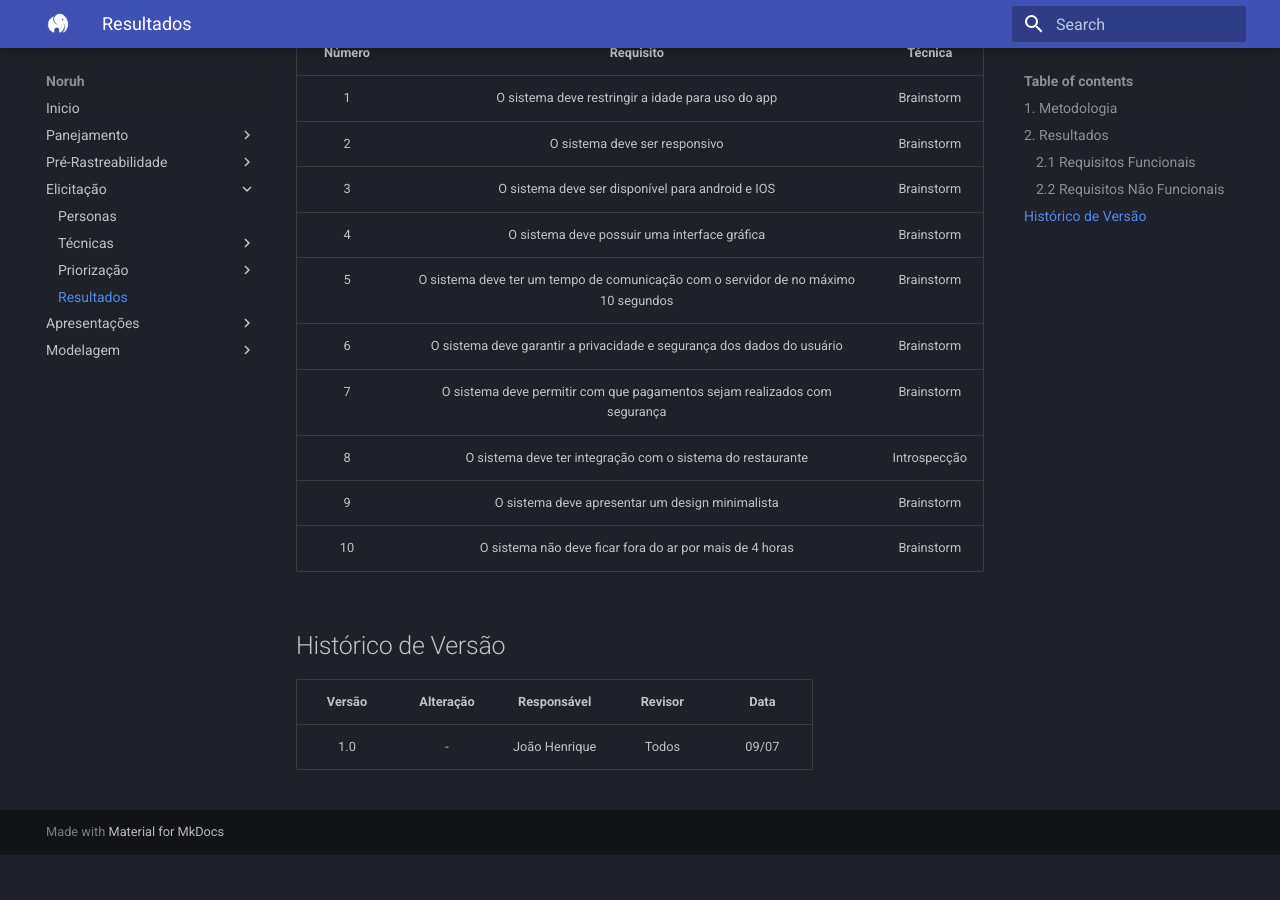
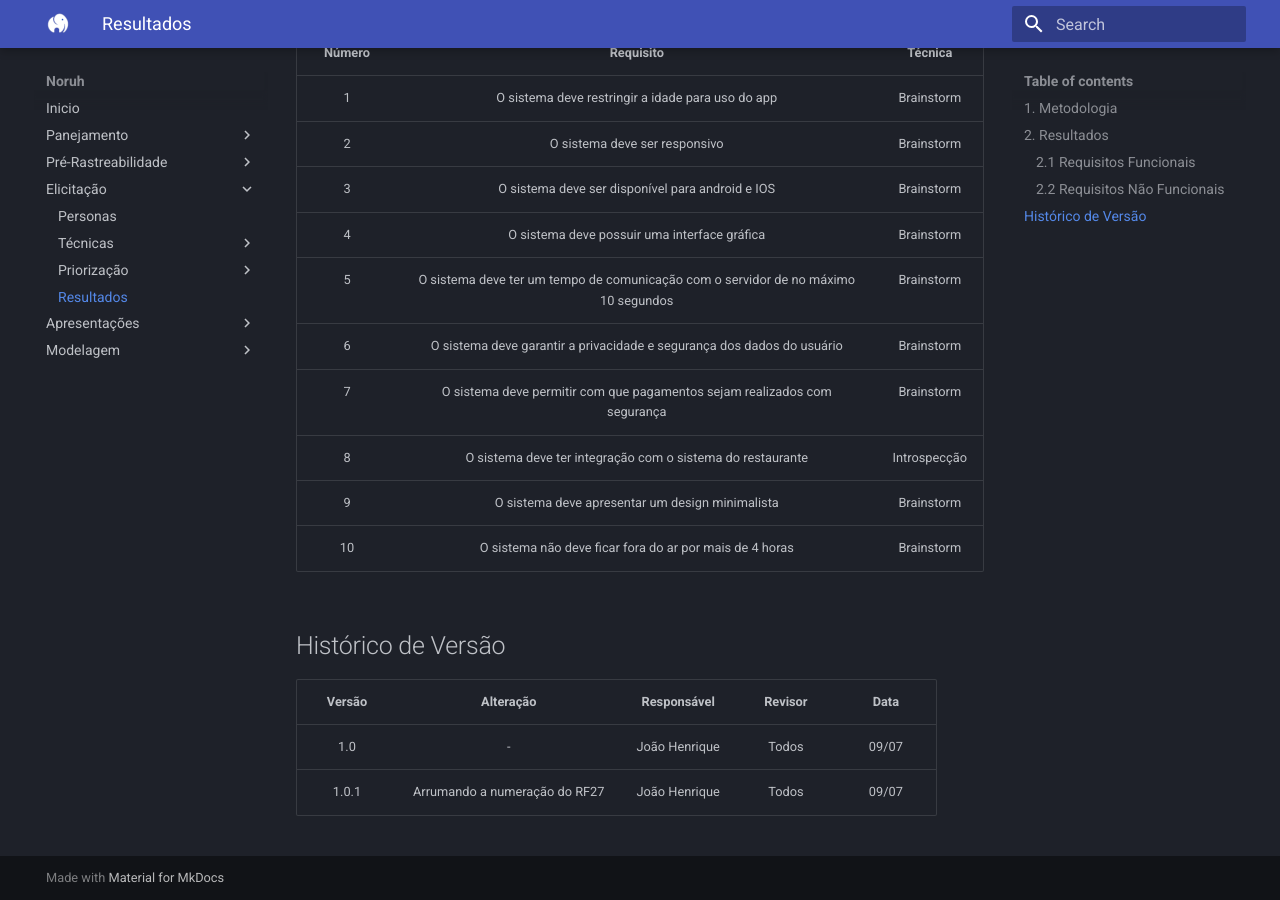
Before and after one commit to Thiab394/2022.1-Noruh, an MkDocs documentation site: the page built from docs/elicitacao/resultados.md, in a window 1280 px wide and 900 px high, scrolled down 2240 px. Built offline with MkDocs 1.6.1 and Material for MkDocs 9.7.7, drawn with Linux system fonts in a browser that asks for light colours; before the commit the page ends 3095 px from its top, so only the background shows below that; some of the changed lines change nothing that is shown.

Commit message:
Arrumando a numeração 27

```diff
--- a/docs/elicitacao/resultados.md
+++ b/docs/elicitacao/resultados.md
@@ -38,7 +38,7 @@
 | 24   | O usuário deve poder ver uma breve descrição sobre o restaurante ou bar  |Brainstorm |
 | 25    | O usuário deve receber as avaliações dos seus clientes |Introspecção|
 | 26    | O usuário deve poder adicionar multiplas formas de pagamento |Observação|
-| 37    | O usuário deve poder ter a opção de parcelar seus pagamentos quando possível | Observação|
+| 27    | O usuário deve poder ter a opção de parcelar seus pagamentos quando possível | Observação|
 | 28   | O usuário deve poder filtrar restaurantes pela localização       |Brainstorm |
 | 29   | O usuário deve poder avaliar restaurantes e bares             | Brainstorm|
 | 30   | O usuário deve poder filtrar restaurantes por categorias       |Brainstorm|
@@ -67,3 +67,4 @@
 | Versão |                Alteração               | Responsável |         Revisor        |  Data |
 |:------:|:--------------------------------------:|:-----------:|:----------------------:|:-----:|
 |   1.0  |                    -                   |    João Henrique  | Todos | 09/07 |
+|   1.0.1  |                    Arrumando a numeração do RF27                   |    João Henrique  | Todos | 09/07 |
```
